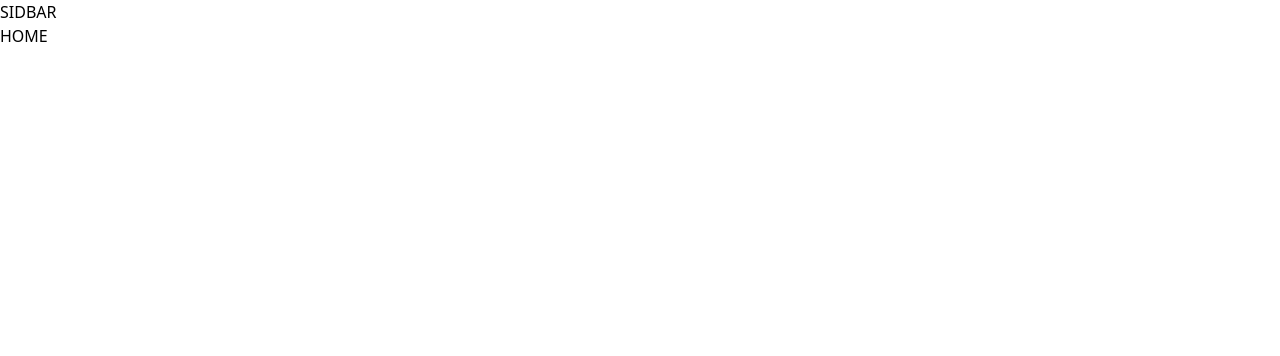
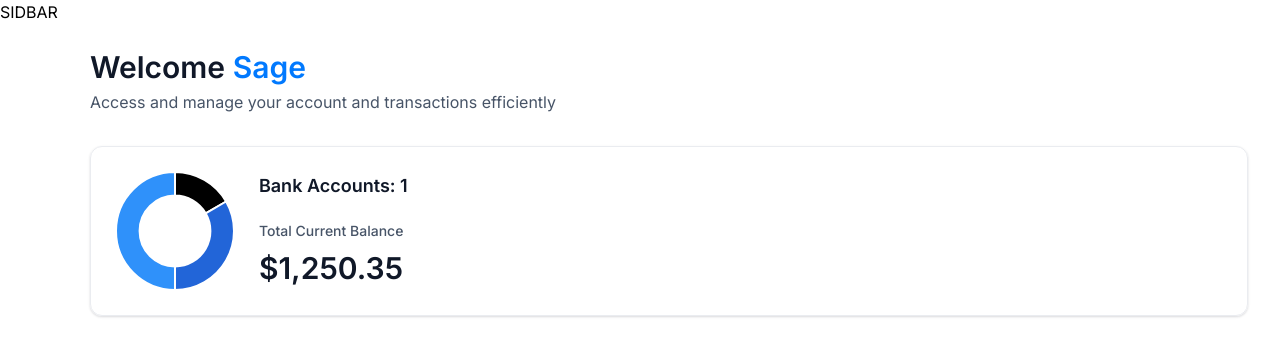
Before and after one commit to SageBaram/banking_app, a Next.js app: page / in a window 1280 px wide. Shown: the top 356 px of the page. Built offline with nearby package versions, Linux system fonts and the light colour scheme.

Commit message:
(feat) complete homepage initialization, add balance box & doughnut chart

```diff
--- a/app/(root)/layout.tsx
+++ b/app/(root)/layout.tsx
@@ -4,7 +4,7 @@
   children: React.ReactNode;
 }>) {
   return (
-    <main>
+    <main className="flex h-screen w-full font-inter">
       SIDBAR
       {children}
     </main>
--- a/app/(root)/page.tsx
+++ b/app/(root)/page.tsx
@@ -1,9 +1,29 @@
+import HeaderBox from '@/components/HeaderBox';
+import TotalBalanceBox from '@/components/TotalBalanceBox';
 import React from 'react'
 
 const Home = () => {
+  const loggedIn = { firstName: "Sage" }
   return (
-    <div>HOME</div>
+    <section className="home">
+      <div className="home-content">
+        <header className="home-header">
+          <HeaderBox
+            type="greeting"
+            title="Welcome"
+            user={loggedIn?.firstName || "Guest"}
+            subtext="Access and manage your account and transactions efficiently"
+          />
+
+          <TotalBalanceBox
+            accounts={[]}
+            totalBanks={1}
+            totalCurrentBalance={1250.35}
+          />
+        </header>
+      </div>
+    </section>
   )
 }
 
-export default Home
+export default Home;
--- /dev/null
+++ b/components/AnimatedCounter.tsx
@@ -0,0 +1,13 @@
+"use client"
+
+import CountUp from 'react-countup'
+
+const AnimatedCounter = ({ amount }: { amount: number }) => {
+  return (
+    <div className="w-full">
+      $<CountUp duration={2.75} decimals={2} decimal="." end={amount} />
+    </div>
+  )
+}
+
+export default AnimatedCounter
--- /dev/null
+++ b/components/DoughnutChart.tsx
@@ -0,0 +1,37 @@
+"use client"
+
+import { Chart as ChartJS, ArcElement, Tooltip, Legend } from "chart.js";
+import { Doughnut } from "react-chartjs-2";
+
+ChartJS.register(ArcElement, Tooltip, Legend);
+
+import React from 'react'
+
+const DoughnutChart = ({ accounts }: DoughnutChartProps) => {
+  const data = {
+    datasets: [
+      {
+        label: "Banks",
+        data: [1250, 2500, 3750],
+        backgroundColor: ["$0747b6", "#2265d8", '#2f91fa']
+      }
+    ],
+    labels: ["Bank 1", "Bank 2", "Bank 3"]
+  }
+  return (
+
+    <Doughnut
+      data={data}
+      options={{
+        cutout: "60%",
+        plugins: {
+          legend: {
+            display: false,
+          },
+        },
+      }}
+    />
+  )
+}
+
+export default DoughnutChart
--- /dev/null
+++ b/components/HeaderBox.tsx
@@ -0,0 +1,20 @@
+import React from 'react'
+
+const HeaderBox = ({ type = "title", title, subtext, user }: HeaderBoxProps) => {
+  return (
+    <div className="header-box">
+      <h1 className="header-box-title">
+        {title}
+        {type === "greeting" && (
+          <span className="text-bankGradient">
+            &nbsp;{user}
+          </span>
+        )}
+      </h1>
+      <p className="header-box-subtext">{subtext}</p>
+
+    </div>
+  )
+}
+
+export default HeaderBox
--- /dev/null
+++ b/components/TotalBalanceBox.tsx
@@ -0,0 +1,33 @@
+import { formatAmount } from '@/lib/utils'
+import React from 'react'
+import AnimatedCounter from './AnimatedCounter'
+import DoughnutChart from './DoughnutChart'
+
+
+const TotalBalanceBox = (
+  { accounts, totalBanks, totalCurrentBalance }: TotlaBalanceBoxProps
+) => {
+  return (
+    <section className="total-balance">
+      <div className="total-balance-chart">
+        <DoughnutChart accounts={accounts} />
+      </div>
+      <div className="flex flex-col gap-6">
+        <h2 className="header-2">
+          Bank Accounts: {totalBanks}
+        </h2>
+        <div className="flex flex-col gap-2">
+          <p className="total-balance-label">
+            Total Current Balance
+          </p>
+          <div className="total-balance-amount flex-center gap-2">
+            <AnimatedCounter amount={totalCurrentBalance} />
+          </div>
+        </div>
+      </div>
+
+    </section>
+  )
+}
+
+export default TotalBalanceBox
--- a/package.json
+++ b/package.json
@@ -10,11 +10,15 @@
   },
   "dependencies": {
     "@radix-ui/react-slot": "^1.0.2",
+    "chart.js": "^4.4.3",
     "class-variance-authority": "^0.7.0",
     "clsx": "^2.1.1",
     "lucide-react": "^0.381.0",
     "next": "14.2.3",
+    "query-string": "^9.0.0",
     "react": "^18",
+    "react-chartjs-2": "^5.2.0",
+    "react-countup": "^6.5.3",
     "react-dom": "^18",
     "tailwind-merge": "^2.3.0",
     "tailwindcss-animate": "^1.0.7"
```
Also changed, not shown: 1 other file (tests, documents, lock files or other folders).
